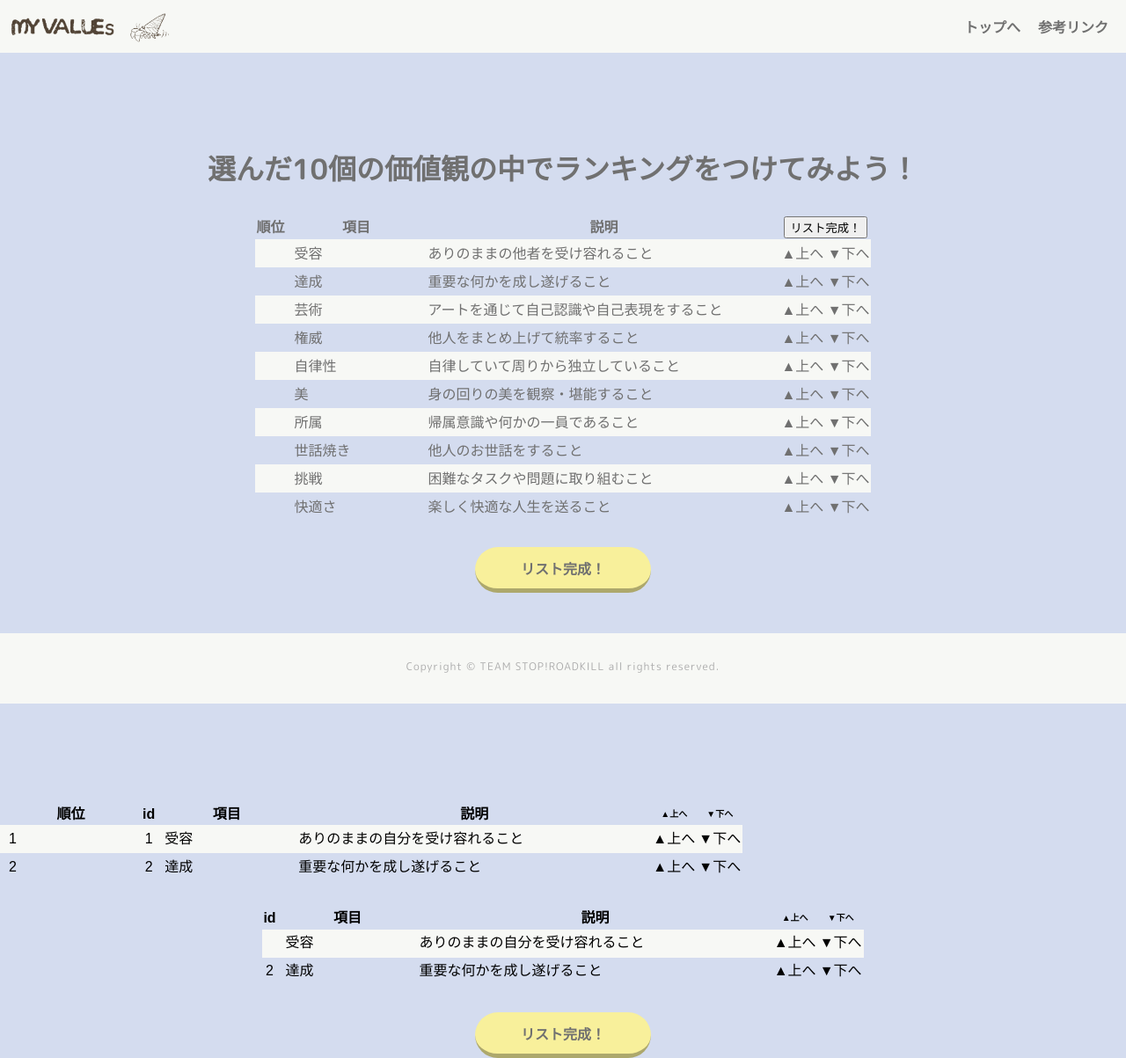
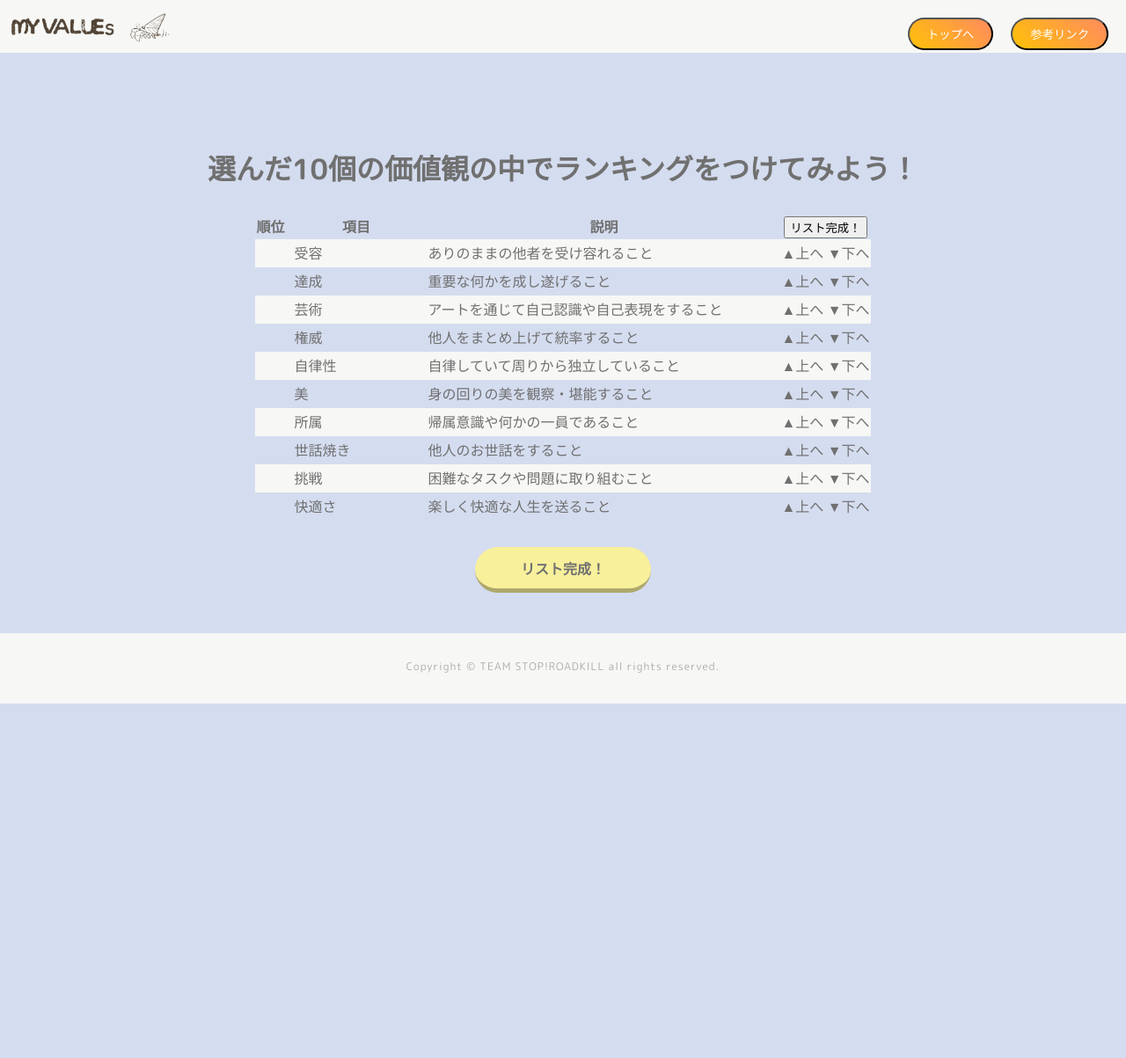
Before and after one commit to t-mitomi/myvalues, a Flask app: page /page4 in a window 1280 px wide. Shown: the whole page at 88% size. After the commit the page ends 800 px from the top, so only its background shows below. Run offline with Flask 2, Linux system fonts and the light colour scheme; a user stored in the database is signed in; data comes from the database, SQL or seed files in the repository; both versions use the stored data as it was after the commit; some libraries are stand-ins or nearby versions.

Commit message:
リンク！ボタンの色や形は後から修正予定

```diff
--- a/static/css/style.css
+++ b/static/css/style.css
@@ -332,3 +332,34 @@ footer .copyright {
 	letter-spacing: 1px;
     font-family: 'M PLUS Rounded 1c', sans-serif;
 }
+
+
+/* -------トップへ戻るボタン---------- */
+.top_page {
+    display: inline-block;
+    padding: 7px 20px;
+    border-radius: 25px;
+    text-decoration: none;
+    color: #FFF;
+    background-image: linear-gradient(45deg, #FFC107 0%, #ff8b5f 100%);
+    transition: .4s;
+  }
+
+  .top_page:hover {
+    background-image: linear-gradient(45deg, #FFC107 0%, #f76a35 100%);
+  }
+
+
+  .reference {
+    display: inline-block;
+    padding: 7px 20px;
+    border-radius: 25px;
+    text-decoration: none;
+    color: #FFF;
+    background-image: linear-gradient(45deg, #FFC107 0%, #ff8b5f 100%);
+    transition: .4s;
+  }
+
+  .reference:hover {
+    background-image: linear-gradient(45deg, #FFC107 0%, #f76a35 100%);
+  }
--- a/templates/base.html
+++ b/templates/base.html
@@ -28,8 +28,8 @@
         <div class="menu">
         <nav>
             <ul>
-                <li><a  href="" >トップへ</a></li>
-                <li><a  href="" >参考リンク</a></li>
+                <li> <button type=“button” onclick="location.href='index'" class="top_page">トップへ</button></li>
+                <li><button type=“button” onclick="location.href='https://yuchrszk.blogspot.com/2018/07/2.html'" class="reference">参考リンク</button></li>
 
             </ul>
         </nav>
--- a/templates/page4.html
+++ b/templates/page4.html
@@ -31,7 +31,7 @@
     </div>
 </div>
 
-<div class ="box-list">
+<!-- <div class ="box-list">
     <div class="flex_container">
         <div class="first-list">
             <form action="">
@@ -47,8 +47,8 @@
                     </tr>
                 </table>
             </form>
-        </div>
-        <div class="first-list">
+        </div> -->
+        <!-- <div class="first-list">
             <form action="">
                 <table >
                     <tr>
@@ -68,8 +68,8 @@
             </form>
         </div>
     </div>
-</div>
-<div class="first-list">
+</div> -->
+<!-- <div class="first-list">
     <form action="">
         <table >
             <tr>
@@ -90,7 +90,7 @@
 </div>
 <div class ="button-box">
     <input type="submit" value="リスト完成！" class="reset button-shadow">
-</div>
+</div> -->
 
 <script>
     $(".button-box").click(function() {
```
Also changed, not shown: myvalues.db.
